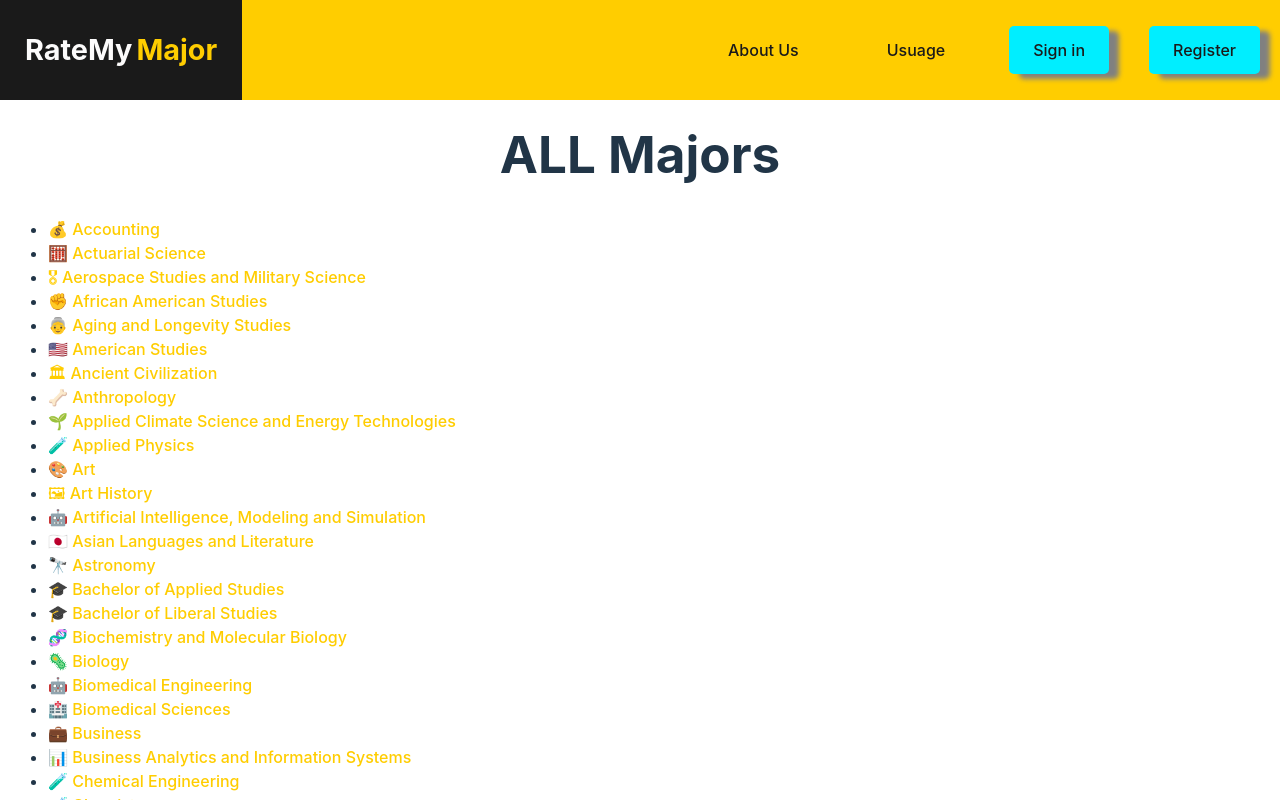
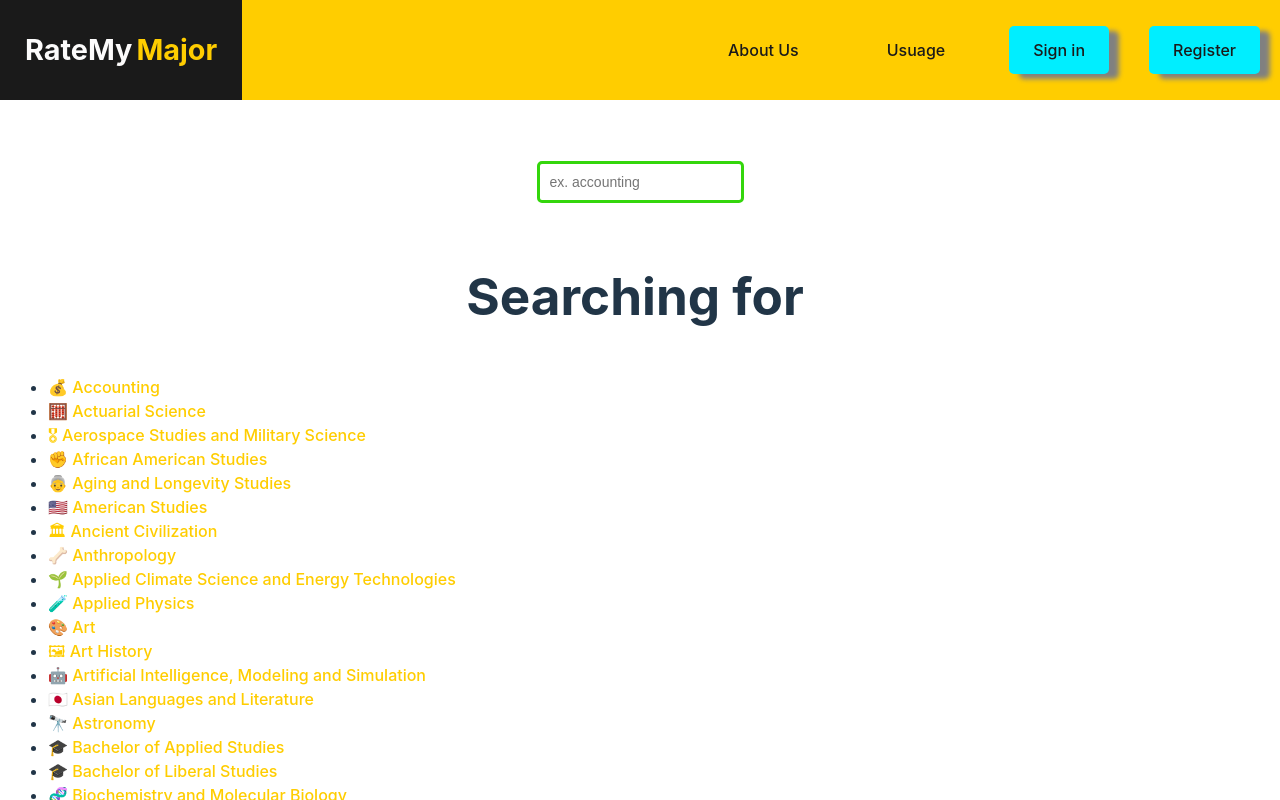
Before and after one commit to FordPipatkittikul/major-review-fe, a React (Vite) app in the folder client/: page /majors in a window 1280 px wide. Shown: the top 800 px of the page. Built offline with nearby package versions, Linux system fonts and the light colour scheme.

Commit message:
implement search bar

```diff
--- /dev/null
+++ b/client/src/components/searchbar/SearchBar.jsx
@@ -0,0 +1,23 @@
+import './SearchBar.scss'
+
+function SearchBar({item ,setItem}){
+    return (
+        <div className='searchBar'>
+          <div className="top">
+            <div className="item">
+                <input
+                  type="text"
+                  id="item"
+                  name='item'
+                  placeholder='ex. accounting'
+                  onChange={(event) => setItem(event.target.value)}
+                />
+            </div>
+
+          </div>
+          <h1>Searching for <b>{item}</b></h1>
+        </div>
+    )
+}
+
+export default SearchBar;
--- /dev/null
+++ b/client/src/components/searchbar/SearchBar.scss
@@ -0,0 +1,44 @@
+.searchBar{
+    display: flex;
+    flex-direction: column;
+    gap: 10px;
+
+    h1{
+        display: flex;
+        justify-content: center;
+        gap: 10px;
+    }
+
+    b{
+        color: #ffcd00;
+    }
+
+    .item{
+        display: flex;
+        align-items: center;
+        gap: 2px;
+
+        label{
+            font-size: 15px;
+        }
+
+        input{
+            width: 100px;
+            padding: 10px;
+            border: 3px solid #34d60c;
+            border-radius: 5px;
+            font-size: 14px;
+        }
+
+    }
+
+    .top{
+        display: flex;
+        justify-content: center;
+        input{
+            width: 100%;
+        }
+
+    }
+
+}
--- a/client/src/pages/allMajor/allMajors.jsx
+++ b/client/src/pages/allMajor/allMajors.jsx
@@ -1,8 +1,12 @@
-import React from 'react';
+import {React, useState} from 'react';
 import { Link } from 'react-router-dom';
+
+import SearchBar from '../../components/searchbar/SearchBar';
 import './allMajor.scss';
 
 function AllMajors() {
+
+  const [itemm,setItem] = useState("");
 
   const majors = [
     "💰 Accounting",
@@ -149,9 +153,14 @@ function AllMajors() {
 
   return (
     <div>
-      <h1>ALL Majors</h1>
+      <SearchBar item={itemm} setItem={setItem}/>
       <ul>
-        {majors.map((major) => (
+        {majors.filter((item) => {
+          const matchesTitle = item.toLowerCase().includes(itemm.toLowerCase());
+          return itemm.toLowerCase() === ""
+          ? item
+          : (matchesTitle)
+        }).map((major) => (
           <li className="eachmajor" key={major}>
             <Link to={`/majors/${major.toLowerCase().replace(/\s+/g, '-')}`}>
               {major}
```
